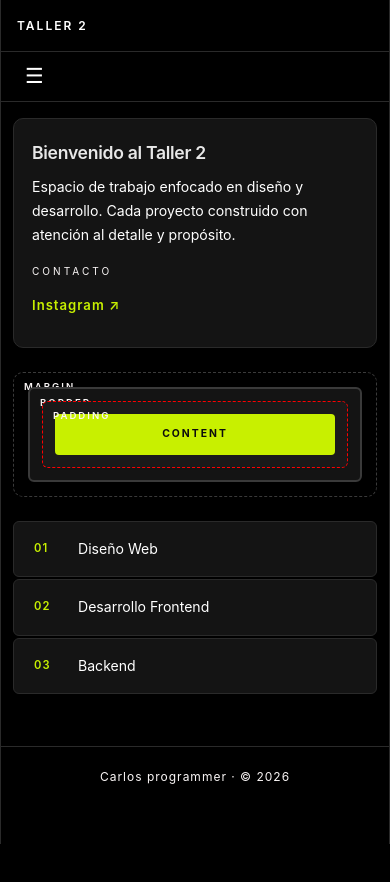
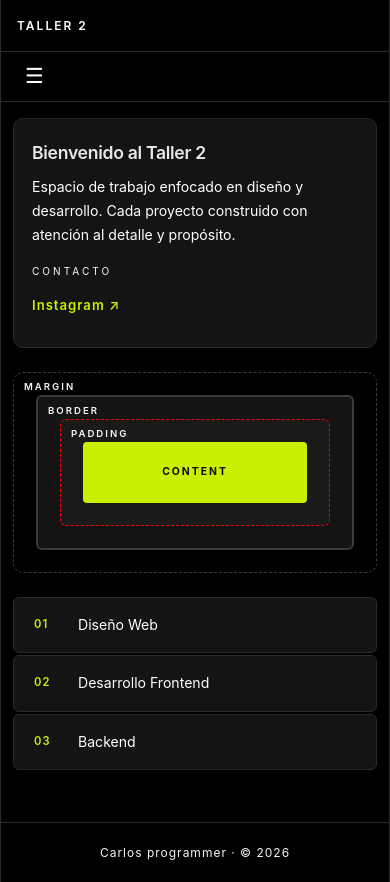
Before and after one commit to 22CarlosNarvaez/-CSS-Puro-Modelos-y-Grid., a plain HTML site: page index.html in a window 390 px wide. Before the commit the page ends 844 px from the top, so only its background shows below. Drawn offline with Linux system fonts and the light colour scheme.

Commit message:
Arreglamos el padding del box model en mobile (se veia muy pegado)

```diff
--- a/assets/css/style.css
+++ b/assets/css/style.css
@@ -620,10 +620,10 @@ a { color: inherit; }
   .gl-sidebar { min-height: 60px; }
 
   /* box model más compacto */
-  .box-margin  { padding: 14px; }
-  .box-border  { padding: 12px; }
-  .box-padding { padding: 12px; }
-  .box-content { padding: 12px; font-size: 0.65rem; letter-spacing: 2px; }
+  .box-margin  { padding: 22px; }
+  .box-border  { padding: 22px; }
+  .box-padding { padding: 22px; }
+  .box-content { padding: 22px; font-size: 0.65rem; letter-spacing: 2px; }
 
   /* section-label tag oculto en móvil muy pequeño */
   .section-label span { display: none; }
```
